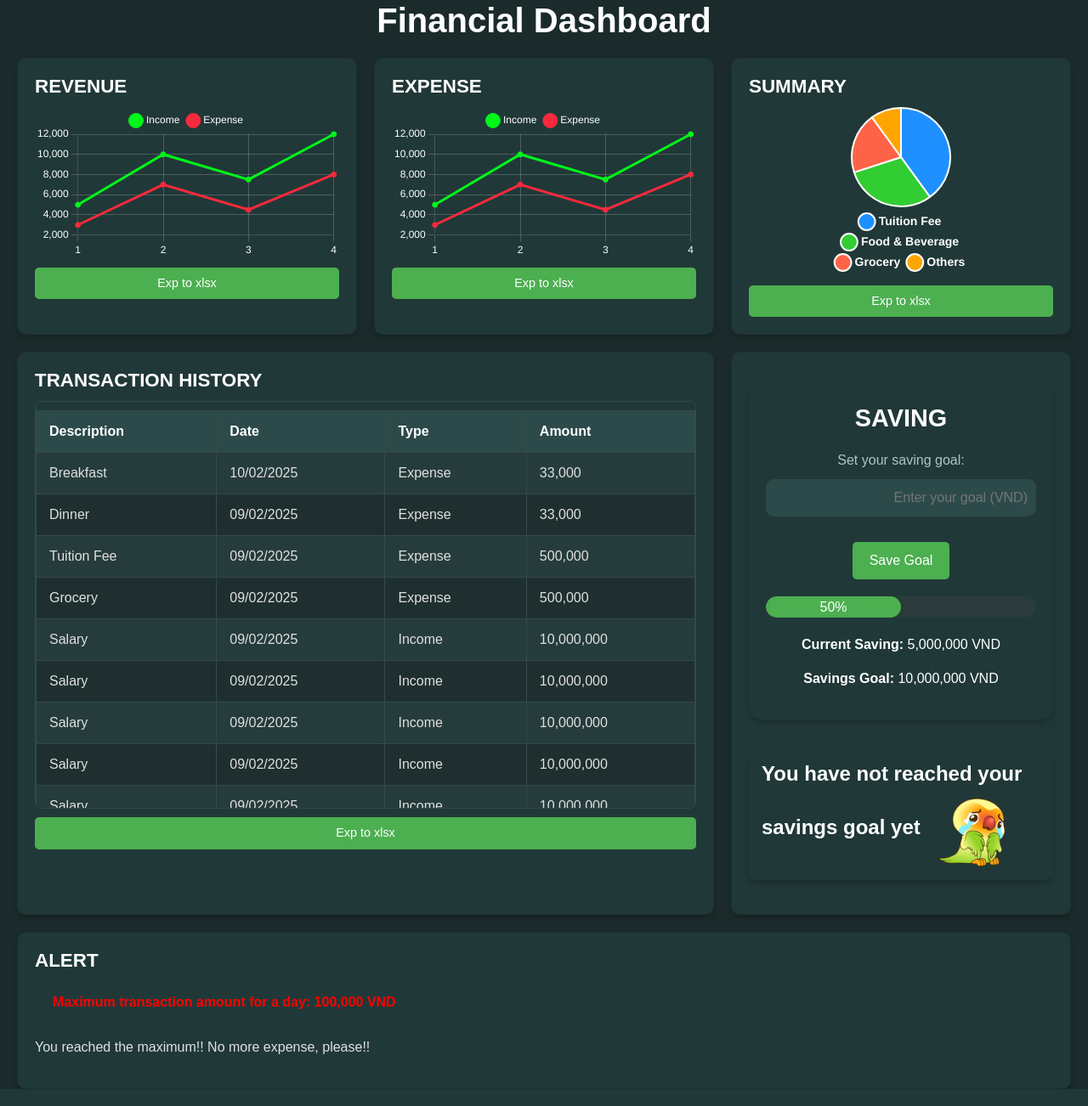
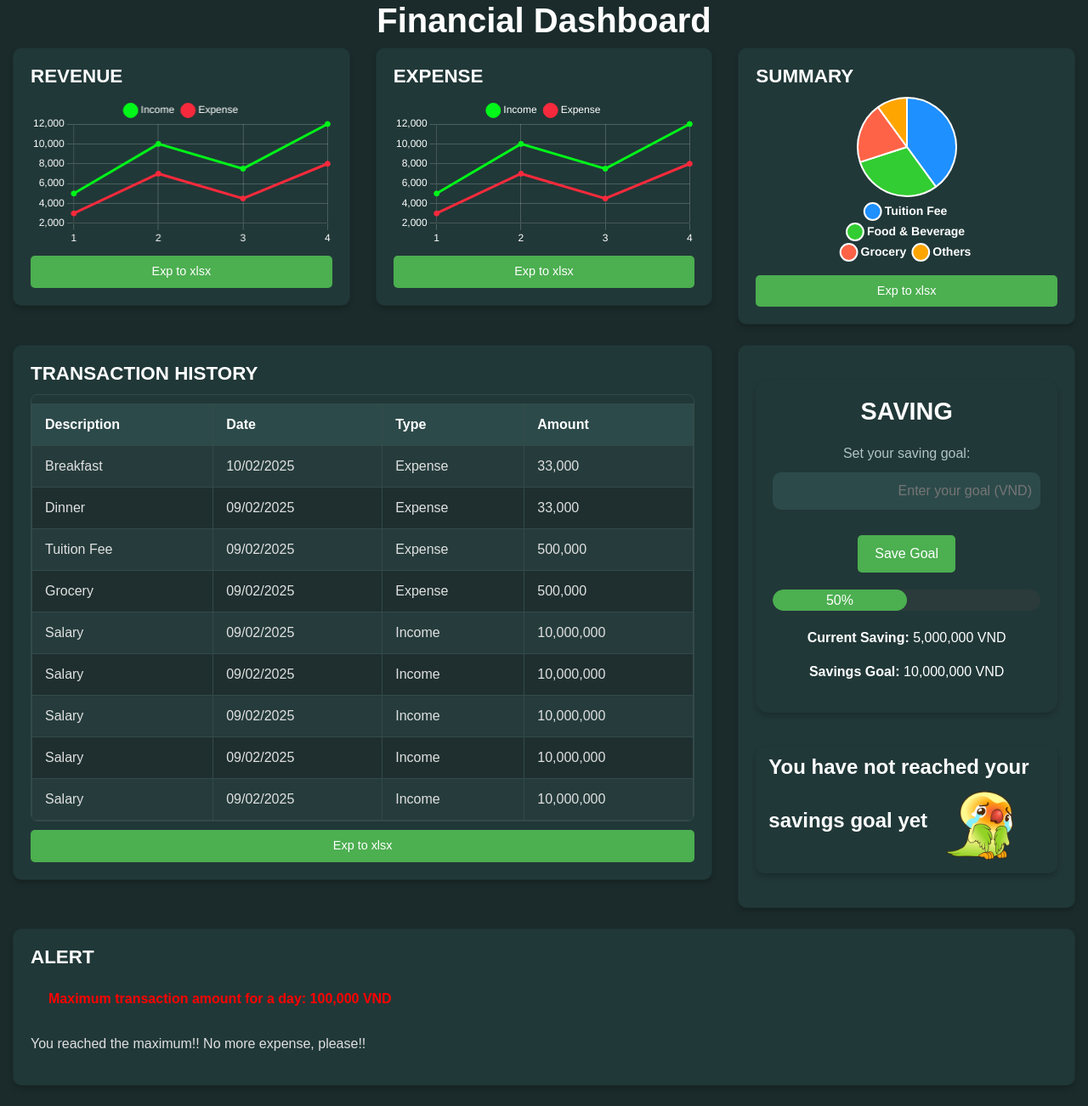
Before and after one commit to LinhHaTranNha/EXPENSE-MANAGEMENT, a Flask app: page /fin_dashboard in a window 1280 px wide. Shown: the whole page at 85% size. Run offline with Flask 3, Linux system fonts and the light colour scheme; the visitor is signed in with stand-in values (Sample User, id 1); data that the repository does not hold is empty.

Commit message:
grid for dashboard

```diff
--- a/static/css/fin_dashboard.css
+++ b/static/css/fin_dashboard.css
@@ -94,7 +94,7 @@ h2 {
   font-weight: 700;
 }
 .table-container {
-  max-height: calc(40px * 12); /* Chiều cao 7 dòng */
+  max-height: calc(40px * 14); /* Chiều cao 7 dòng */
   overflow-y: auto; /* Thêm cuộn dọc nếu vượt quá */
   border: 1px solid #344a4a; /* Đường viền bảng */
   border-radius: 8px; /* Bo góc bảng */
--- a/templates/fin_dashboard.html
+++ b/templates/fin_dashboard.html
@@ -16,32 +16,40 @@
   <body>
     <h1 class="financial">Financial Dashboard</h1>
 
-    <div class="dashboard-container">
-      <!-- Revenue Card -->
-      <div class="card">
+    <div class="container-fluid">
+      <div class="row g-4">
+        <!-- Revenue card mb-4 mb-4 mb-4 -->
+        <div class="col-lg-4 col-md-6 col-sm-12">
+          <div class="card mb-4">
             <h2>REVENUE</h2>
             <canvas id="revenueChart"></canvas>
             <button class="export-btn">Exp to xlsx</button>
           </div>
+        </div>
 
-      <!-- Expense Card -->
-      <div class="card">
+        <!-- Expense card mb-4 mb-4 mb-4 -->
+        <div class="col-lg-4 col-md-6 col-sm-12">
+          <div class="card mb-4">
             <h2>EXPENSE</h2>
             <canvas id="expenseChart"></canvas>
             <button class="export-btn">Exp to xlsx</button>
           </div>
+        </div>
 
-      <!-- Summary Card -->
-      <div class="card">
+        <!-- Summary card mb-4 mb-4 mb-4 -->
+        <div class="col-lg-4 col-md-12 col-sm-12">
+          <div class="card mb-4">
             <h2>SUMMARY</h2>
             <div class="summary-chart">
               <canvas id="summaryChart"></canvas>
             </div>
             <button class="export-btn">Exp to xlsx</button>
           </div>
+        </div>
 
-      <!-- Transaction History Card -->
-      <div class="card" style="grid-column: span 2">
+        <!-- Transaction History card mb-4 mb-4 mb-4 -->
+        <div class="col-lg-8 col-md-6 col-sm-12">
+          <div class="card mb-4" style="grid-column: span 2">
             <h2>TRANSACTION HISTORY</h2>
             <div class="table-container">
               <table>
@@ -115,9 +123,11 @@
 
             <button class="export-btn">Exp to xlsx</button>
           </div>
+        </div>
 
-      <!-- Saving Card -->
-      <div class="card">
+        <!-- Saving card mb-4 mb-4 mb-4 -->
+        <div class="col-lg-4 col-md-6 col-sm-12">
+          <div class="card mb-4">
             <div class="saving-section">
               <h2>SAVING</h2>
               <!-- Goal Input -->
@@ -159,13 +169,19 @@
           </div>
         </div>
 
-    <div class="row alert-fin">
         <div class="col-12">
-        <!-- Alert Card -->
-        <div class="card">
+          <div class="row">
+            <div class="col-12">
+              <!-- Alert card mb-4 mb-4 mb-4 -->
+              <div class="card mb-4">
                 <h2>ALERT</h2>
-          <p class="alert">Maximum transaction amount for a day: 100,000 VND</p>
+                <p class="alert">
+                  Maximum transaction amount for a day: 100,000 VND
+                </p>
                 <p>You reached the maximum!! No more expense, please!!</p>
+              </div>
+            </div>
+          </div>
         </div>
       </div>
     </div>
```
Lines whose indentation alone changed are shown as unchanged.
